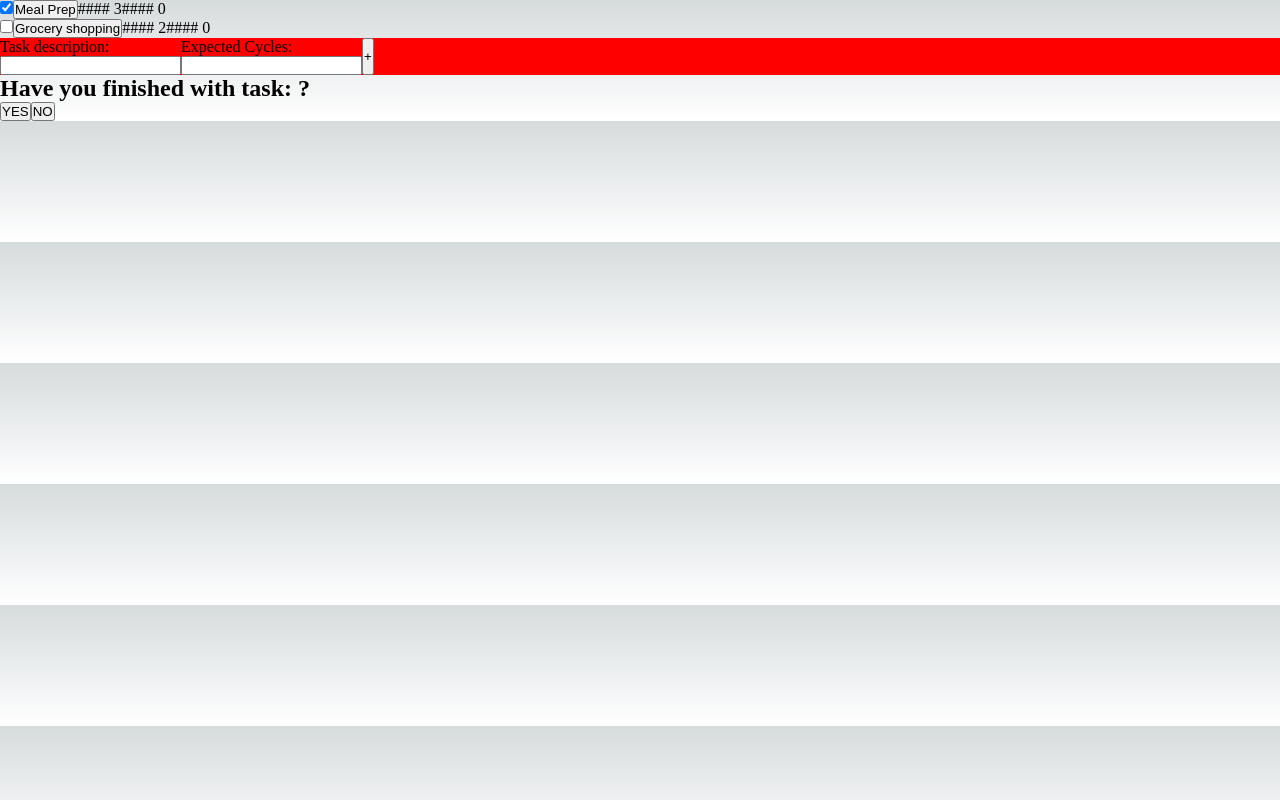
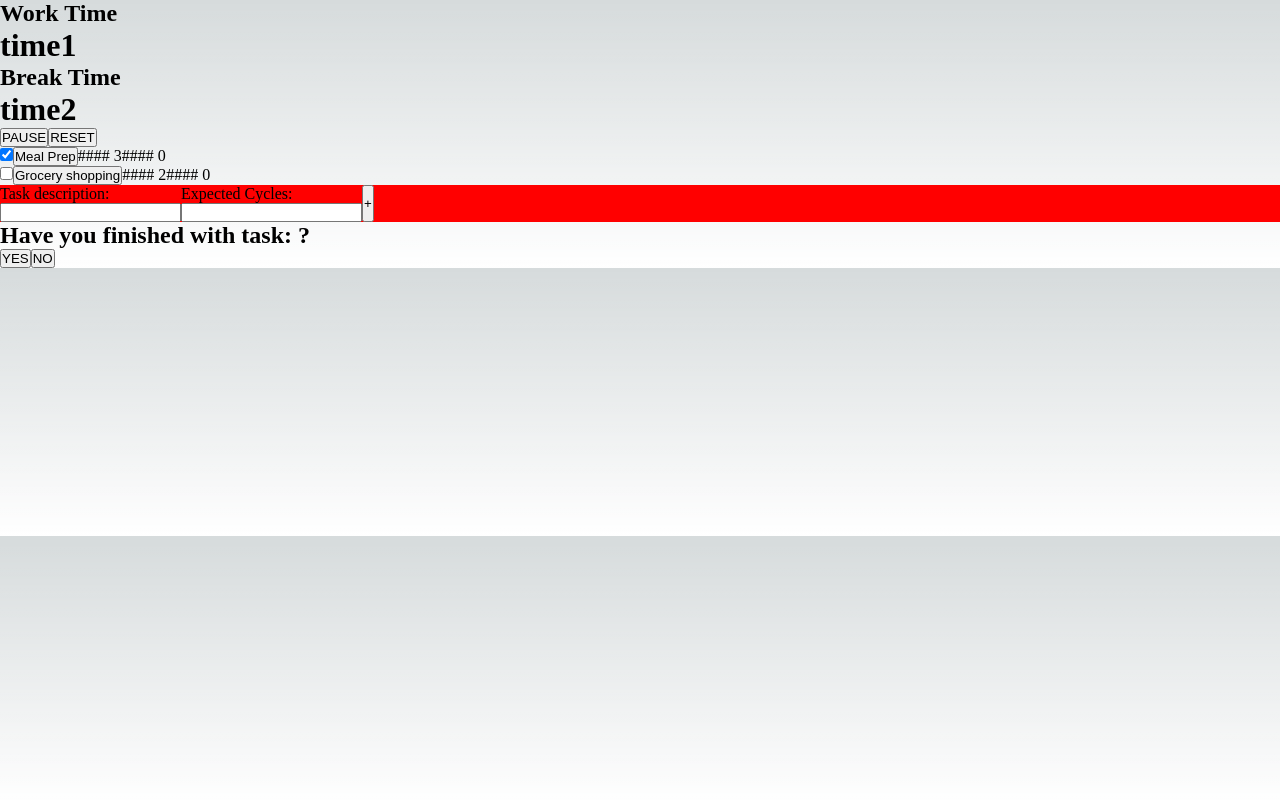
Before and after one commit to carocodingk/PomodoroTracker, a Next.js app: page / in a window 1280 px wide. Built offline with nearby package versions, Linux system fonts and the light colour scheme.

Commit message:
Started component for timer with states and layout

```diff
--- a/src/pages/index.js
+++ b/src/pages/index.js
@@ -6,6 +6,31 @@ const breakTime = 2;
 const initialTasks = [{key: 0, taskName: 'Meal Prep', expectedCycles: 3, actualTime: 0, finished: true},
                       {key: 1, taskName: 'Grocery shopping', expectedCycles: 2, actualTime: 0, finished: false} ];
 
+function PomodoroTimer({setCycleComplete, checkedTask}){
+  const [workTimer, setWorkTimer] = useState(workTime);
+  const [workTimerRun, setWorkTimerRun] = useState(false);
+  const [breakTimer, setBreakTimer] = useState(breakTime);
+  const [breakTimerRun, setBreakTimerRun] = useState(false);
+
+  return(
+    <div>
+      <div>
+        <div>
+          <h2>Work Time</h2>
+          <h1>time1</h1>
+        </div>
+        <div>
+          <h2>Break Time</h2>
+          <h1>time2</h1>
+        </div>
+        <div>
+          <input type="button" value={workTimerRun || breakTimerRun? 'START':'PAUSE'} />
+          <input type="button" value='RESET' />
+        </div>
+      </div>
+    </div>
+  );
+}
 
 function TaskManager({taskInProgress, setTaskInProgress, cycleComplete, setCheckedTask}){
   const [taskKeys, setTaskKey] = useState(2)
@@ -182,6 +207,7 @@ export default function Home() {
 
   return (
     <div>
+      <PomodoroTimer setCycleComplete={setCycleComplete} checkedTask={checkedTask} />
       <TaskManager taskInProgress={taskInProgress} setTaskInProgress={setTaskInProgress} cycleComplete={cycleComplete} setCheckedTask={setCheckedTask} />
     </div>
   );
```
